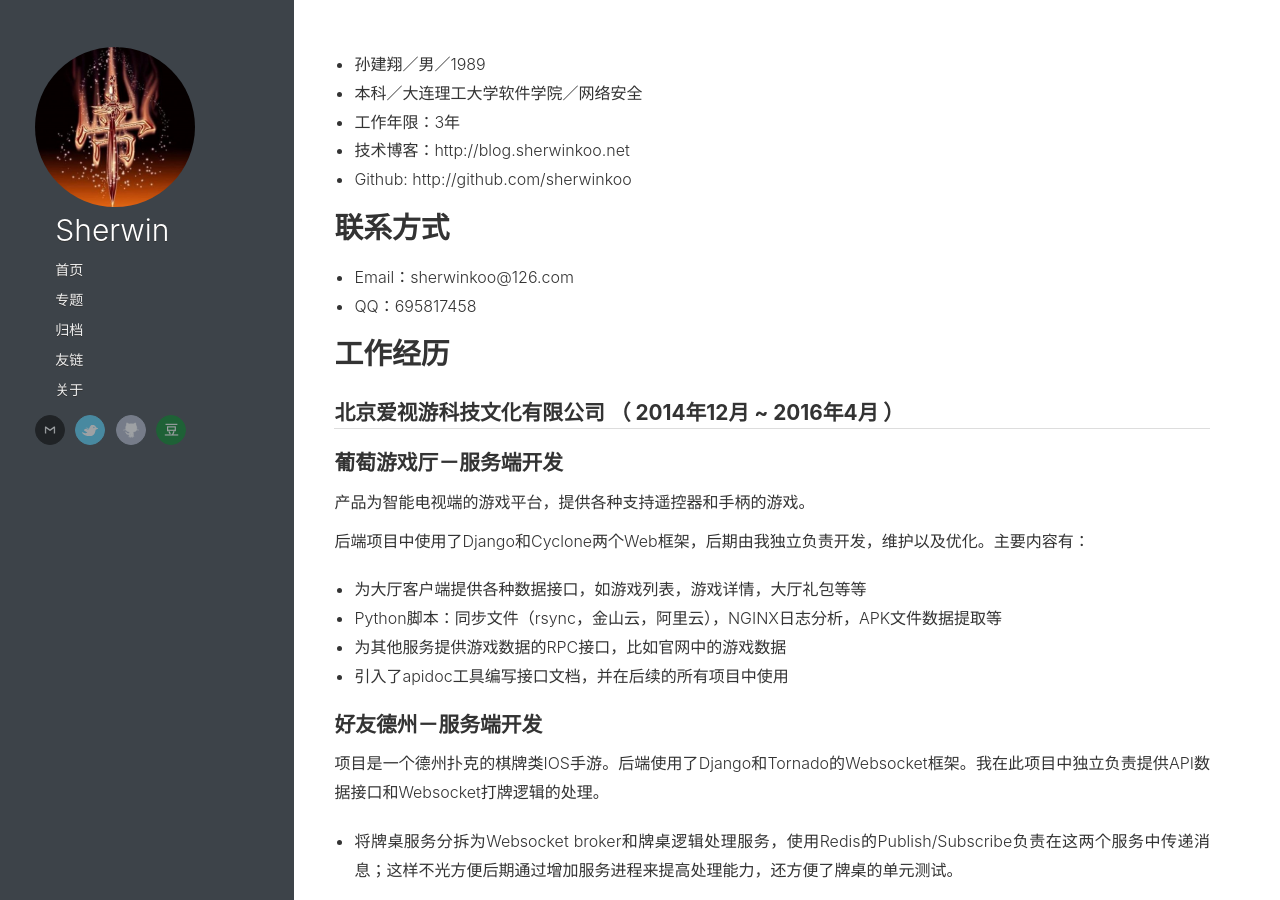
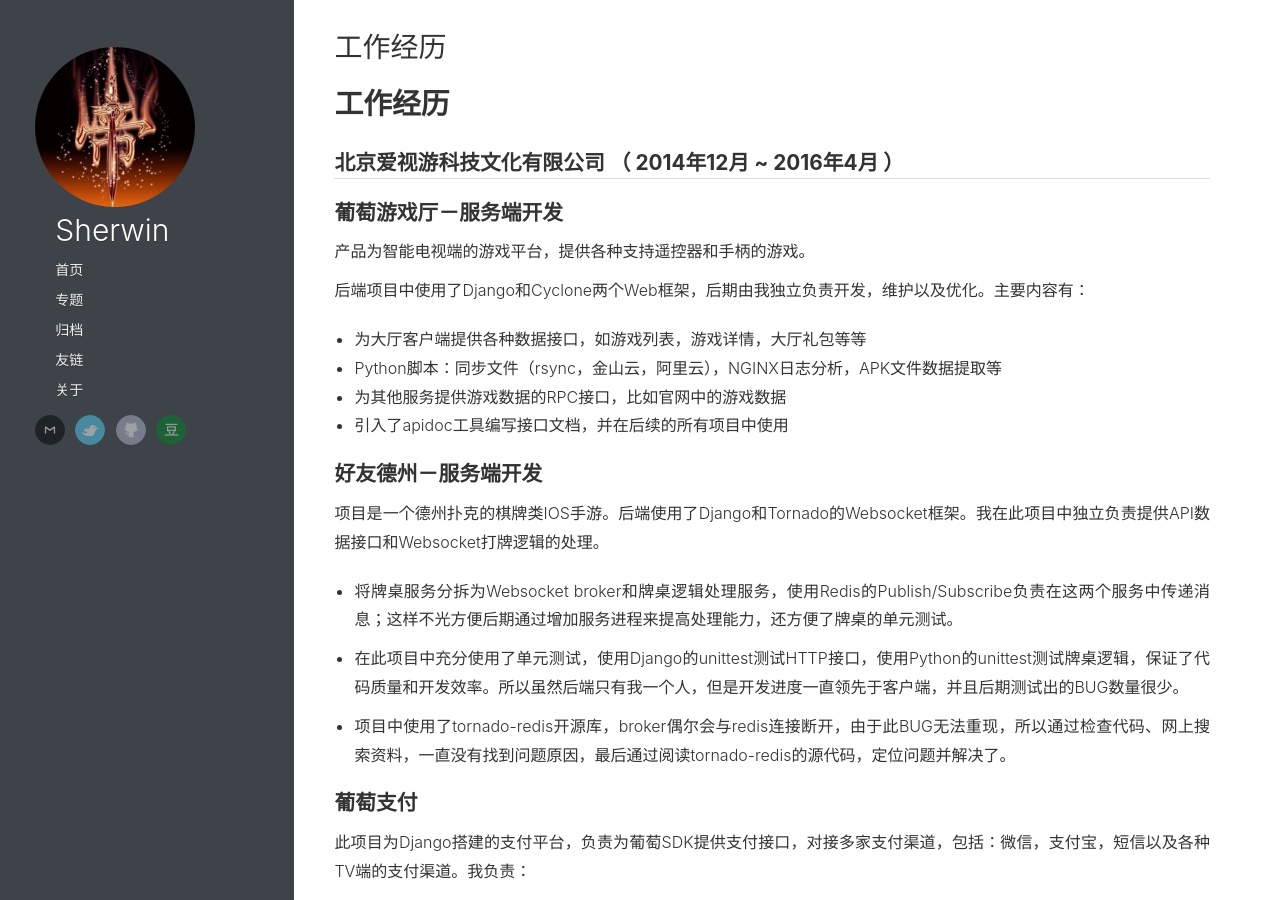
Before and after one commit to sherwinkoo/sherwinkoo.github.com, a Jekyll site: the page built from about.md, in a window 1280 px wide and 900 px high. Built offline with Jekyll 4.4.1, drawn with Linux system fonts in a browser that asks for light colours; nearby versions of some CDN libraries; our own code applies the rules of GitHub Pages for plain Markdown files.

Commit message:
FIX: about me

```diff
--- a/about.md
+++ b/about.md
@@ -3,20 +3,12 @@ layout: page
 permalink: /about/
 ---
 
- - 孙建翔／男／1989
- - 本科／大连理工大学软件学院／网络安全
- - 工作年限：3年
- - 技术博客：http://blog.sherwinkoo.net
- - Github: http://github.com/sherwinkoo
+# 工作经历
 
-# 联系方式
-- Email：sherwinkoo@126.com
-- QQ：695817458
+## 北京爱视游科技文化有限公司 （ 2014年12月 ~ 2016年4月 ）
 
+### 葡萄游戏厅－服务端开发
 
-# 工作经历
-## 北京爱视游科技文化有限公司 （ 2014年12月 ~ 2016年4月 ）
-### 葡萄游戏厅－服务端开发
 产品为智能电视端的游戏平台，提供各种支持遥控器和手柄的游戏。
 
 后端项目中使用了Django和Cyclone两个Web框架，后期由我独立负责开发，维护以及优化。主要内容有：
```
